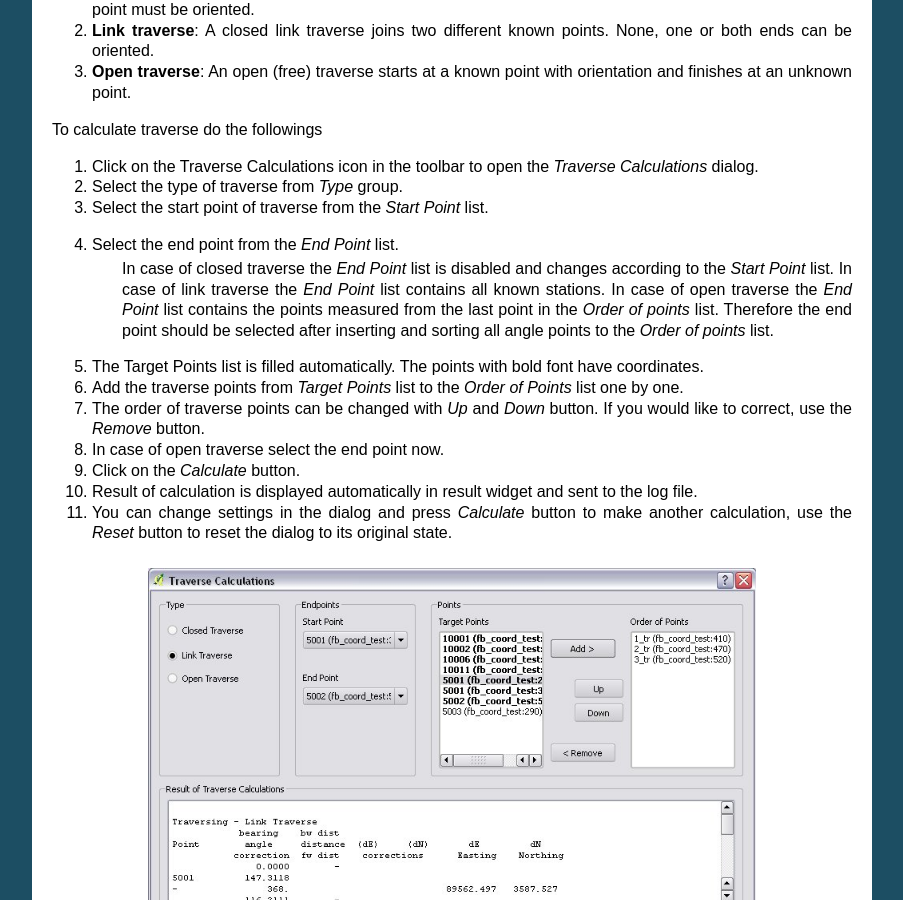
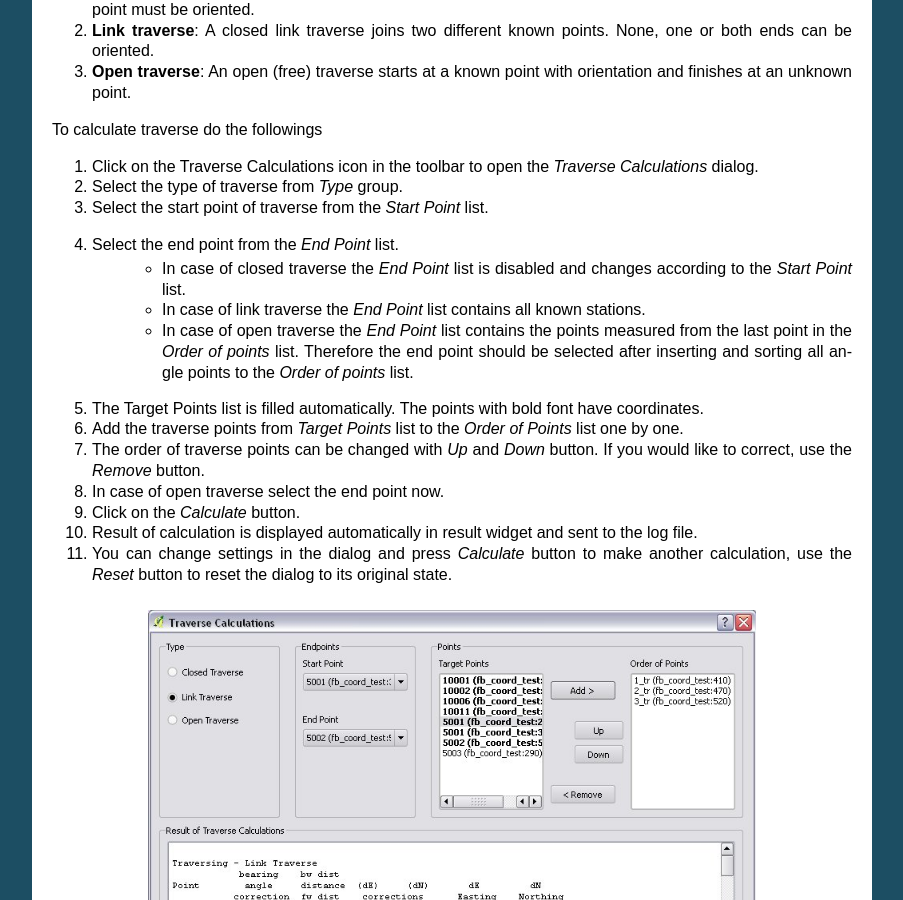
Before and after one commit to zsiki/ls, a Sphinx documentation site: the page built from doc/source/usersguide.rst, in a window 1280 px wide and 900 px high, scrolled down 17632 px. Shown: the whole window, without its empty margins (198-1101 px from the left). Built offline with Sphinx 7.4.7, drawn with Linux system fonts in a browser that asks for light colours.

Commit message:
doc updated

```diff
--- a/doc/source/usersguide.rst
+++ b/doc/source/usersguide.rst
@@ -544,9 +544,9 @@ To calculate traverse do the followings
 #. Select the type of traverse from *Type* group.
 #. Select the start point of traverse from the *Start Point* list.
 #. Select the end point from the *End Point* list.
-    In case of closed traverse the *End Point* list is disabled and changes according to the *Start Point* list.
-    In case of link traverse the *End Point* list contains all known stations.
-    In case of open traverse the *End Point* list contains the points measured from the last point in the *Order of points* list. Therefore the end point should be selected after inserting and sorting all angle points to the *Order of points* list.
+    - In case of closed traverse the *End Point* list is disabled and changes according to the *Start Point* list.
+    - In case of link traverse the *End Point* list contains all known stations.
+    - In case of open traverse the *End Point* list contains the points measured from the last point in the *Order of points* list. Therefore the end point should be selected after inserting and sorting all angle points to the *Order of points* list.
 #. The Target Points list is filled automatically. The points with bold font have coordinates.
 #. Add the traverse points from *Target Points* list to the *Order of Points* list one by one.
 #. The order of traverse points can be changed with *Up* and *Down* button. If you would like to correct, use the *Remove* button.
```
